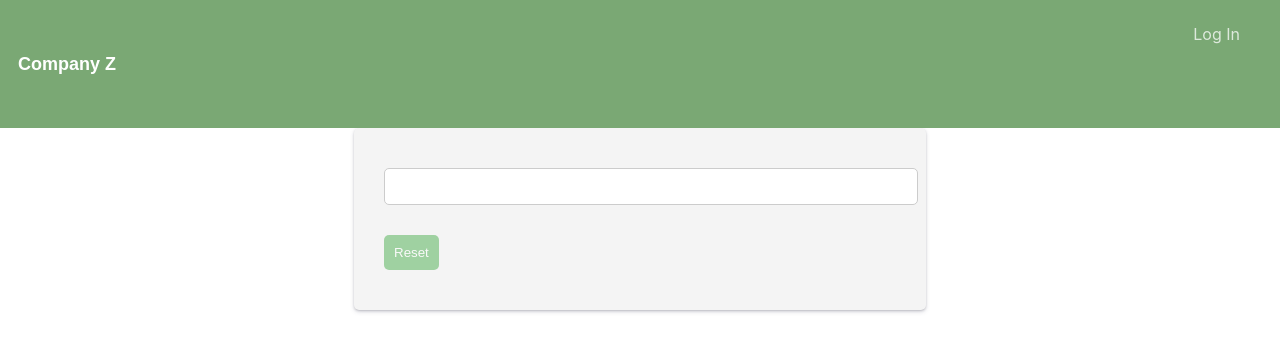
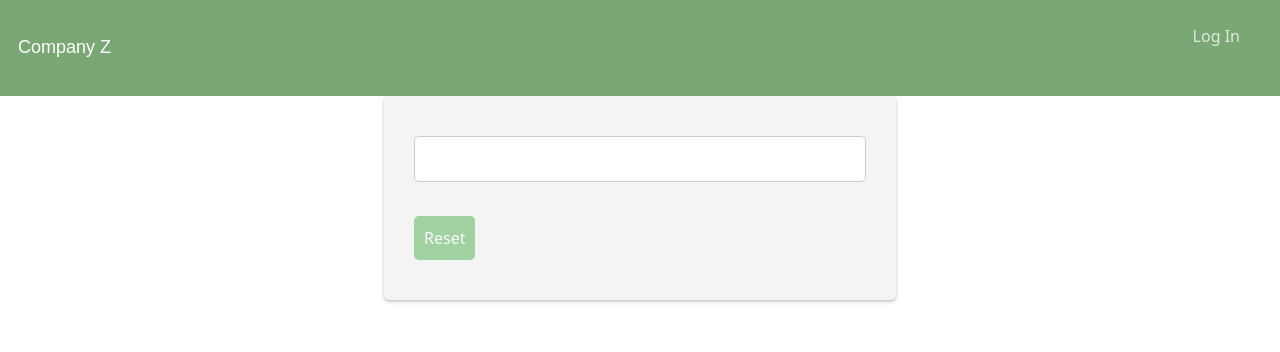
Before and after one commit to maximeish/user-account-management, a React (Create React App) app: page /reset in a window 1280 px wide. Shown: the top 352 px of the page. Built offline with nearby package versions, Linux system fonts and the light colour scheme.

Commit message:
Updates to typescript files

```diff
--- a/public/index.html
+++ b/public/index.html
@@ -24,7 +24,7 @@
       work correctly both with client-side routing and a non-root public URL.
       Learn how to configure a non-root public URL by running `npm run build`.
     -->
-    <title>React App</title>
+    <title>ZPlatform</title>
   </head>
   <body>
     <noscript>You need to enable JavaScript to run this app.</noscript>
--- a/src/components/NavBar.js
+++ b/src/components/NavBar.js
@@ -79,7 +79,6 @@ function NavBar() {
                     localStorage.removeItem("auth-token");
                     localStorage.removeItem("refresh-token");
                     localStorage.removeItem("user-data");
-                    localStorage.removeItem("quizzes");
                     window.location.reload();
                   }}
                 >
--- a/src/components/formComponents/index.tsx
+++ b/src/components/formComponents/index.js
@@ -37,7 +37,7 @@ export const StyledLabel = styled.label`
   display: block;
   margin-bottom: 5px;
   font-weight: 600;
-  color: ${(props: any) => (props.invalid ? "red" : "black")};
+  color: ${(props) => (props.invalid ? "red" : "black")};
 `;
 
 export const StyledInput = styled.input`
@@ -62,7 +62,7 @@ export const StyledButton = styled.button`
   &:enabled {
     opacity: 1;
   }
-  opacity: ${(props: any) => (!props.enabled ? 0.5 : 1)};
+  opacity: ${(props) => (!props.enabled ? 0.5 : 1)};
 `;
 
 export const StyledAlert = styled.div`
--- a/src/index.js
+++ b/src/index.js
@@ -1,17 +1,9 @@
-import React from 'react';
-import ReactDOM from 'react-dom/client';
-import './index.css';
-import App from './App';
-import reportWebVitals from './reportWebVitals';
+import React from "react";
+import ReactDOM from "react-dom/client";
+import "./index.css";
+import App from "./App";
+import reportWebVitals from "./reportWebVitals";
+import "bootstrap/dist/css/bootstrap.min.css";
 
-const root = ReactDOM.createRoot(document.getElementById('root'));
-root.render(
-  <React.StrictMode>
-    <App />
-  </React.StrictMode>
-);
-
-// If you want to start measuring performance in your app, pass a function
-// to log results (for example: reportWebVitals(console.log))
-// or send to an analytics endpoint. Learn more: https://bit.ly/CRA-vitals
-reportWebVitals();
+const root = ReactDOM.createRoot(document.getElementById("root"));
+root.render(<App />);
--- a/src/pages/DashboardWrapper.js
+++ b/src/pages/DashboardWrapper.js
@@ -1,6 +1,6 @@
 import React, { useContext, useEffect } from "react";
 import UserContext from "../context/UserContext";
-import Card from "../components/QuestionCard";
+import Card from "../components/Card";
 import Profile from "../components/dashboardComponents";
 import { useNavigate } from "react-router-dom";
 import styled from "styled-components";
--- a/src/styles/NavBar.js
+++ b/src/styles/NavBar.js
@@ -27,7 +27,7 @@ export const NavbarLinkWrapper = styled.ul`
 `;
 
 export const NavbarLink = styled.li`
-  margin: .5em;
+  margin: 0.5em;
 `;
 
 export const Logo = styled.h2`
```
Also changed, not shown: src/components/dashboardComponents/index.js (renamed from src/components/dashboardComponents/index.jsx), 1 other file (tests, documents, lock files or other folders).
